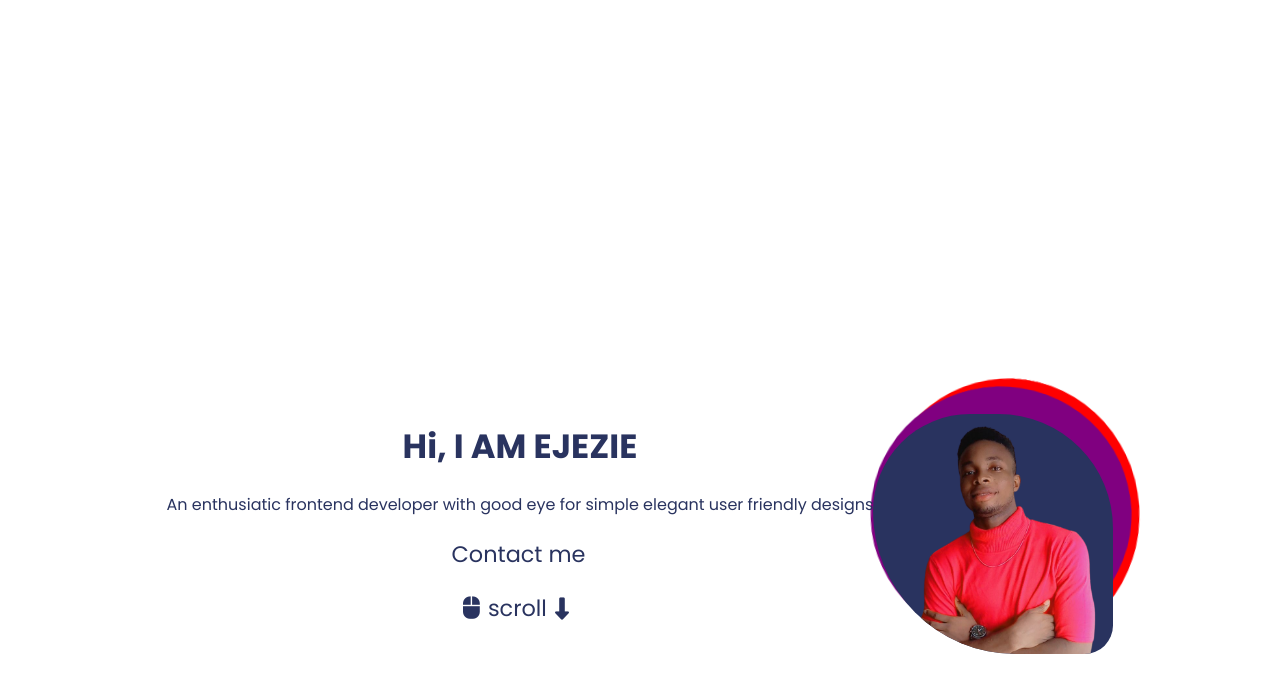
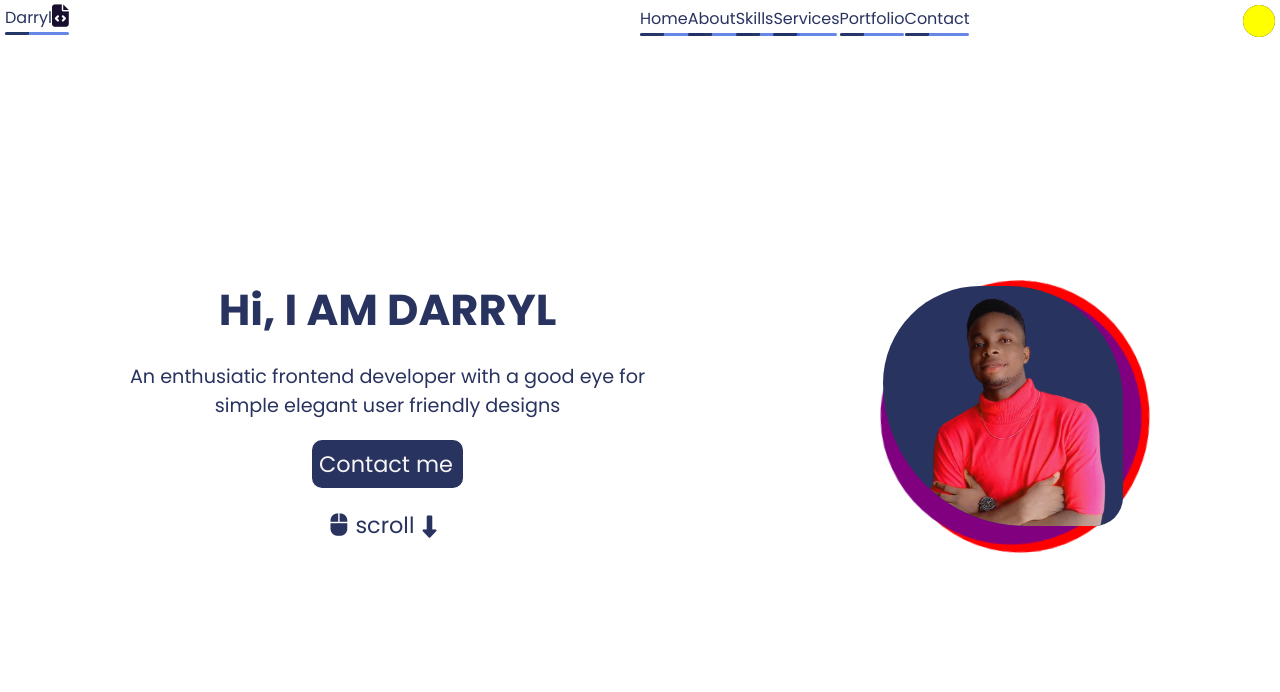
Before and after one commit to ejezie/Portfolio, a React (Create React App) app in the folder my-portfolio/: page / in a window 1280 px wide. Shown: the top 692 px of the page. Built offline with nearby package versions, Linux system fonts and the light colour scheme; some icons are missing.

Commit message:
styling navTop

```diff
--- a/my-portfolio/src/App.js
+++ b/my-portfolio/src/App.js
@@ -7,10 +7,12 @@ import BlogPage from "./pages/BlogPage";
 import ContactPage from "./pages/ContactPage";
 import PortfolioPage from "./pages/PortfolioPage";
 import NavBottom from "./pages/NavBottom";
+import NavTop from "./pages/NavTop";
 
 function App() {
   return (
     <Router>
+      <NavTop/>
       <NavBottom />
       <HomePage />
       <main>
--- a/my-portfolio/src/App.scss
+++ b/my-portfolio/src/App.scss
@@ -6,6 +6,8 @@
 // @import "./styles/aboutsection";
 // @import "./styles/title";
 @import "./styles/navbottom";
+@import "./styles/navtoptitle";
+@import "./styles/navtop";
 @import "./styles/canvastext";
 
 * {
--- /dev/null
+++ b/my-portfolio/src/components/NavTopTitle.jsx
@@ -0,0 +1,13 @@
+import React from "react";
+
+function NavTopTitle({ name }) {
+  return (
+    <div>
+      <div className="navtoptitle">
+        {name}
+      </div>
+    </div>
+  );
+}
+
+export default NavTopTitle;
--- a/my-portfolio/src/pages/HomePage.jsx
+++ b/my-portfolio/src/pages/HomePage.jsx
@@ -10,9 +10,9 @@ function HomePage() {
       <div className="home__wrap">
         <div className="home__content">
           <div className="home__text">
-            <h2>Hi, I AM EJEZIE </h2>
+            <h2>Hi, I AM DARRYL </h2>
             <p className="describe__p">
-              An enthusiatic frontend developer with good eye for simple elegant
+              An enthusiatic frontend developer with a good eye for simple elegant
               user friendly designs
             </p>
             <NavLink to="/contacts" className="contact">
--- a/my-portfolio/src/pages/NavBottom.jsx
+++ b/my-portfolio/src/pages/NavBottom.jsx
@@ -15,7 +15,7 @@ function NavBottom() {
     <div className="navbottom">
       <nav className="bottom__navwrap">
         <NavLink to="/" className="nav__name">
-          Ejezie
+          Darryl
         </NavLink>
         <div className={navMenuClass.join(" ")}>
           <ul className="nav__gridlist">
@@ -60,7 +60,7 @@ function NavBottom() {
             <li className="nav__item">
               <NavLink className="nav__link" onClick={toggleNavMenu} to="/">
                 <i class="far fa-envelope-open-text"></i>
-                <p>Contactme</p>
+                <p>Contact me</p>
               </NavLink>
             </li>
           </ul>
--- /dev/null
+++ b/my-portfolio/src/pages/NavTop.jsx
@@ -0,0 +1,31 @@
+import React from "react";
+import NavTopTitle from "../components/NavTopTitle";
+
+function NavTop() {
+  return (
+    <div className="navtop">
+      <div className="navtop__wrap">
+        <div className="navtopname__wrap">
+          <NavTopTitle name={"Darryl"} />
+          <i class="fas fa-file-code"></i>
+        </div>
+        <div className="right">
+        <div className="navtop__sub">
+          <NavTopTitle name={"Home"} />
+          <NavTopTitle name={"About"} />
+          <NavTopTitle name={"Skills"} />
+          <NavTopTitle name={"Services"} />
+          <NavTopTitle name={"Portfolio"} />
+          <NavTopTitle name={"Contact"} />
+        </div>
+        <div className="moon__sun">
+          <div className="moon"></div>
+          <div className="sun"></div>
+        </div>
+        </div>
+      </div>
+    </div>
+  );
+}
+
+export default NavTop;
--- a/my-portfolio/src/styles/_homepage.scss
+++ b/my-portfolio/src/styles/_homepage.scss
@@ -10,9 +10,11 @@
   .home__wrap {
     margin-top: 20px;
     .home__content {
+      height: 100%;
+      width: 100%;
       display: flex;
       align-items: center;
-      justify-content: center;
+      justify-content: space-around;
       .home__text {
         display: flex;
         flex-direction: column;
@@ -21,6 +23,12 @@
         h2 {
           text-align: center;
           margin-bottom: 20px;
+        }
+        .contact {
+          background-color: #29335f;
+          color: whitesmoke;
+          padding: 7px;
+          border-radius: 10px;
         }
         .send {
           margin-left: 3px;
@@ -44,7 +52,8 @@
           }
           .arrow {
             //   transition: all ease;
-            animation: arow 1s ease infinite;
+            animation: arow 1s infinite;
+            animation-timing-function: linear;
           }
         }
       }
@@ -87,32 +96,44 @@
           object-fit: contain;
           width: 15rem;
           height: 15rem;
-          margin-top: 30px;
+          // margin-top: 30px;
         }
       }
     }
   }
-  @media (max-width: 1699px) {
+  @media (max-width: 1690px) {
     .home__wrap {
-      margin-top: 30%;
+      // margin-top: 28%;
+      height: 100%;
+      width: 100%;
     }
     .describe__p {
-      font-size: 1rem;
+      font-size: 1.2rem;
+      max-width: 35rem;
     }
     .image__border {
       // width: 14rem;
     }
+    .home__image {
+      margin-right: 50px;
+    }
+    h2 {
+      font-size: 2.7rem;
+    }
   }
   @media (max-width: 630px) {
-    .home__wrap {
-      margin-top: 0%;
+    .home__text {
+      margin-top: -19%;
     }
     .home__content {
       flex-direction: column-reverse;
-      margin-top: 50px;
+      margin-top: -30px;
+      // height: 100%;
+      // width: 100%;
     }
     .describe__p {
       font-size: 0.9rem;
+      max-width: 100%;
     }
   }
 
--- /dev/null
+++ b/my-portfolio/src/styles/_navTop.scss
@@ -0,0 +1,45 @@
+.navtop {
+  position: fixed;
+  top: 0;
+  width: 100%;
+  padding: 5px;
+  .navtop__wrap {
+    display: flex;
+    justify-content: space-between;
+    .navtopname__wrap {
+      display: flex;
+    }
+    .right {
+      display: flex;
+      width: 50%;
+      justify-content: space-between;
+      .navtop__sub {
+        display: flex;
+        align-items: center;
+        margin-right: 10px;
+      }
+      .moon__sun {
+        display: flex;
+        .moon {
+          height: 2rem;
+          width: 2rem;
+          background-color: black;
+          border-radius: 50%;
+          position: absolute;
+        }
+        .sun {
+          height: 2rem;
+          width: 2rem;
+          background-color: yellow;
+          border-radius: 50%;
+          position: relative;
+        }
+      }
+    }
+  }
+  @media (max-width: 630px) {
+    .navtop__sub {
+      display: none;
+    }
+  }
+}
--- /dev/null
+++ b/my-portfolio/src/styles/_navtoptitle.scss
@@ -0,0 +1,43 @@
+.navtoptitle {
+    font-size: 1rem;
+    position: relative;
+    padding-bottom: 5px;
+    color: #29335f;
+
+    &::before {
+      content: "";
+      bottom: 0;
+      left: 0;
+      position: absolute;
+      width: 4rem;
+      height: 0.2rem;
+      background-color: royalblue;
+      border-radius: 10px;
+      opacity: 0.8;
+      overflow: hidden;
+      animation: move 2s 1s ease-in;
+    }
+    &::after {
+      content: "";
+      bottom: 0;
+      left: 0;
+      position: absolute;
+      width: 1.5rem;
+      height: 0.2rem;
+      background-color: rgb(21, 34, 73);
+      border-radius: 10px 0px 10px 10px;
+      opacity: 0.8;
+      animation: move 2s 1s ease-in;
+    }
+    @keyframes move {
+      0% {
+        width: 1rem;
+      }
+      40% {
+        width: 4rem;
+      }
+      100% {
+        opacity: 1;
+      }
+    }
+  }
```
